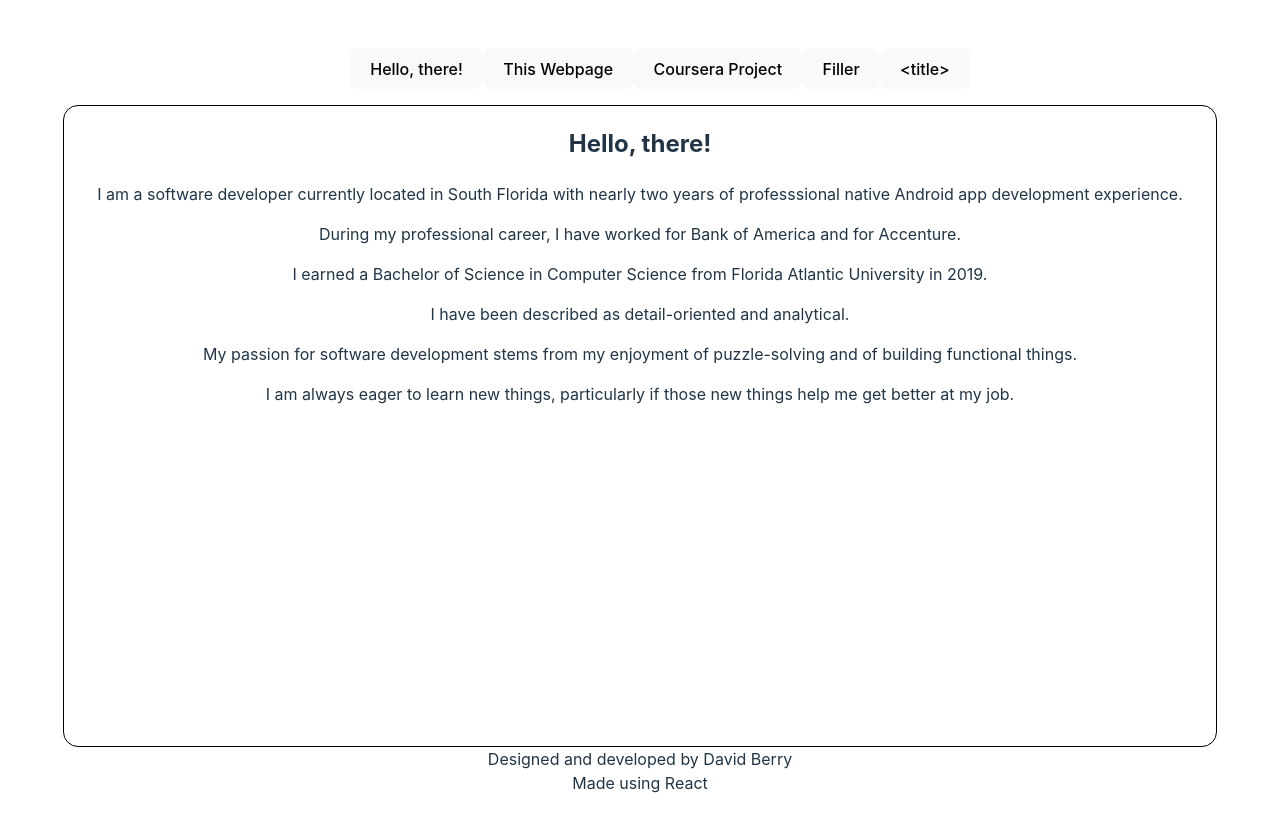
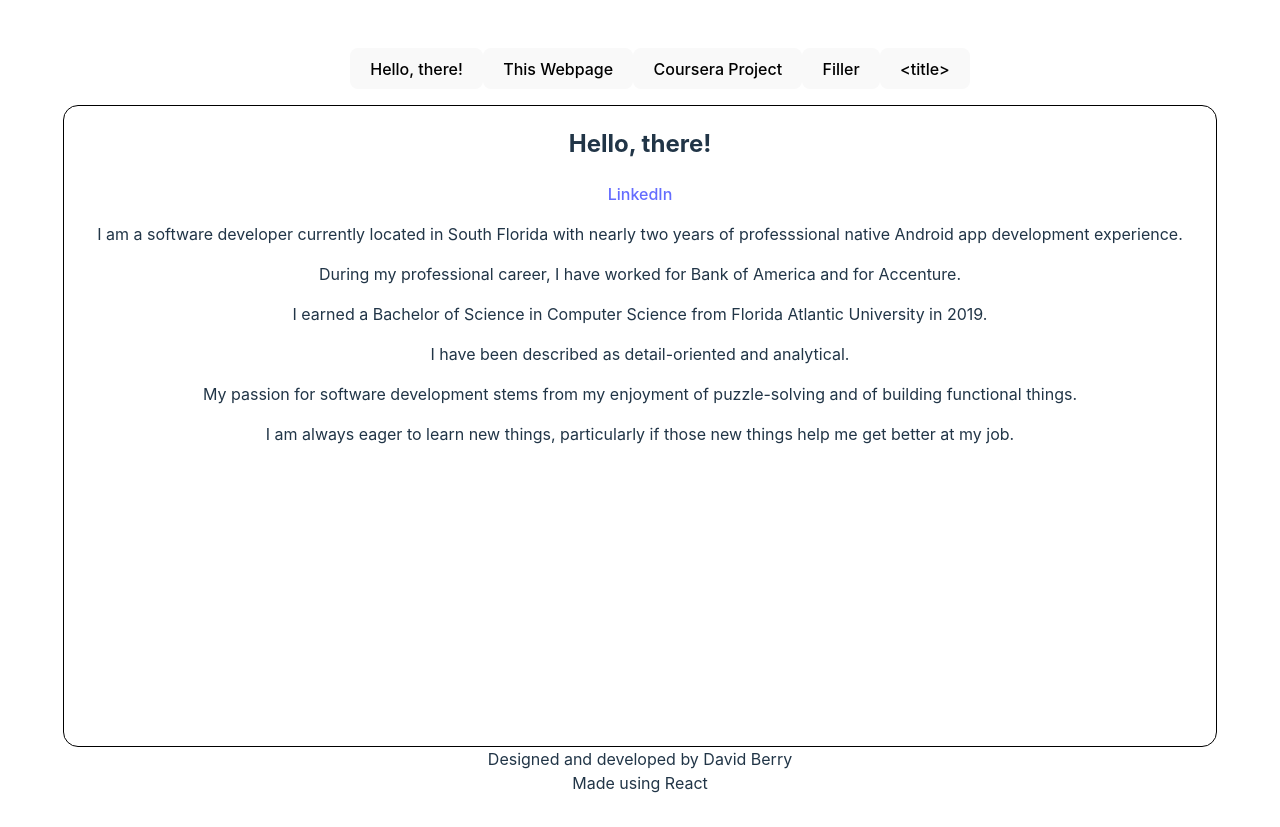
Before and after one commit to DBerry07/DBerry07.github.io, a React (Vite) app: page / in a window 1280 px wide. Built offline with nearby package versions, Linux system fonts and the light colour scheme.

Commit message:
Added links

```diff
--- a/src/components/Entry.jsx
+++ b/src/components/Entry.jsx
@@ -2,12 +2,21 @@ import * as content from "../data/content";
 import "../css/Entry.css";
 
 function Entry(props) {
+  const entry = content.pageContent[props.index];
+  const htmls = entry.htmls;
+
   return (
     <div id="content-box">
-      <h2>{content.pageContent[props.index].title}</h2>
+      <h2>{entry.title}</h2>
+      {htmls.map((item) => (
+        <a href={item[0]} target="_blank">
+          {item[1]}
+        </a>
+      ))}
+
       <div>
-        {content.pageContent[props.index].body.map((item) => (
-          <p> {item}</p>
+        {entry.body.map((item) => (
+          <p>{item}</p>
         ))}
       </div>
     </div>
--- a/src/data/MyContent.js
+++ b/src/data/MyContent.js
@@ -1,10 +1,16 @@
 class MyContent {
-    constructor(title = "<title>", body = ["This", "is", "an", "empty", "body block."]) {
-        if (title != "") {
-            this.title = title;
-        }
+    constructor(title = "<title>", htmls = [["http://", "example"], ["https://", "example2"]], body = ["This", "is", "an", "empty", "body block."]) {
+        this.title = title;
+        this.htmls = htmls;
         this.body = body;
     }
 }
 
+export class Link {
+    constructor(html = "", description = "") {
+        this.html = "";
+        this.description = "";
+    }
+}
+
 export default MyContent
--- a/src/data/content.js
+++ b/src/data/content.js
@@ -4,6 +4,9 @@ export const pageContent = [
     // First Tab Content: Hello Tab
     new MyContent(
         "Hello, there!",
+        [
+            ["https://linkedin.com/in/david-wj-berry", "LinkedIn"],
+        ],
         [
             // Intro page text
             "I am a software developer currently located in South Florida with nearly two years of professsional native Android app development experience.",
@@ -17,6 +20,9 @@ export const pageContent = [
     new MyContent(
         "This Webpage",
         [
+            ["http://", "GitHub Repo"],
+        ],
+        [
             "This webpage (hosted on GitHub Pages) is created with React and initially set up using Vite.",
             "JSX, Components, and Hooks were all used to make the user interface and its interactability - as is the norm for React applications."
         ]
@@ -24,6 +30,9 @@ export const pageContent = [
     //Second Tab Content: Coursera Project Tab
     new MyContent(
         "Coursera Project",
+        [
+            ["http://", "GitHub Repo"],
+        ],
         [
             // Coursera Project text
             "My project that I submittted to Coursera's Vanderbilt-developed Android developer specialization.",
@@ -36,6 +45,9 @@ export const pageContent = [
     new MyContent(
         "Filler",
         [
+            ["http://", "Hello, World!"],
+        ],
+        [
             "filler", "filler","filler","filler","filler","filler","filler","filler","filler","filler","filler","filler","filler","filler",
             "filler","filler","filler","filler","filler","filler","filler","filler","filler","filler","filler","filler","filler","filler","filler",
             "filler","filler","filler","filler","filler","filler","filler","filler","filler","filler","filler","filler","filler","filler",
```
